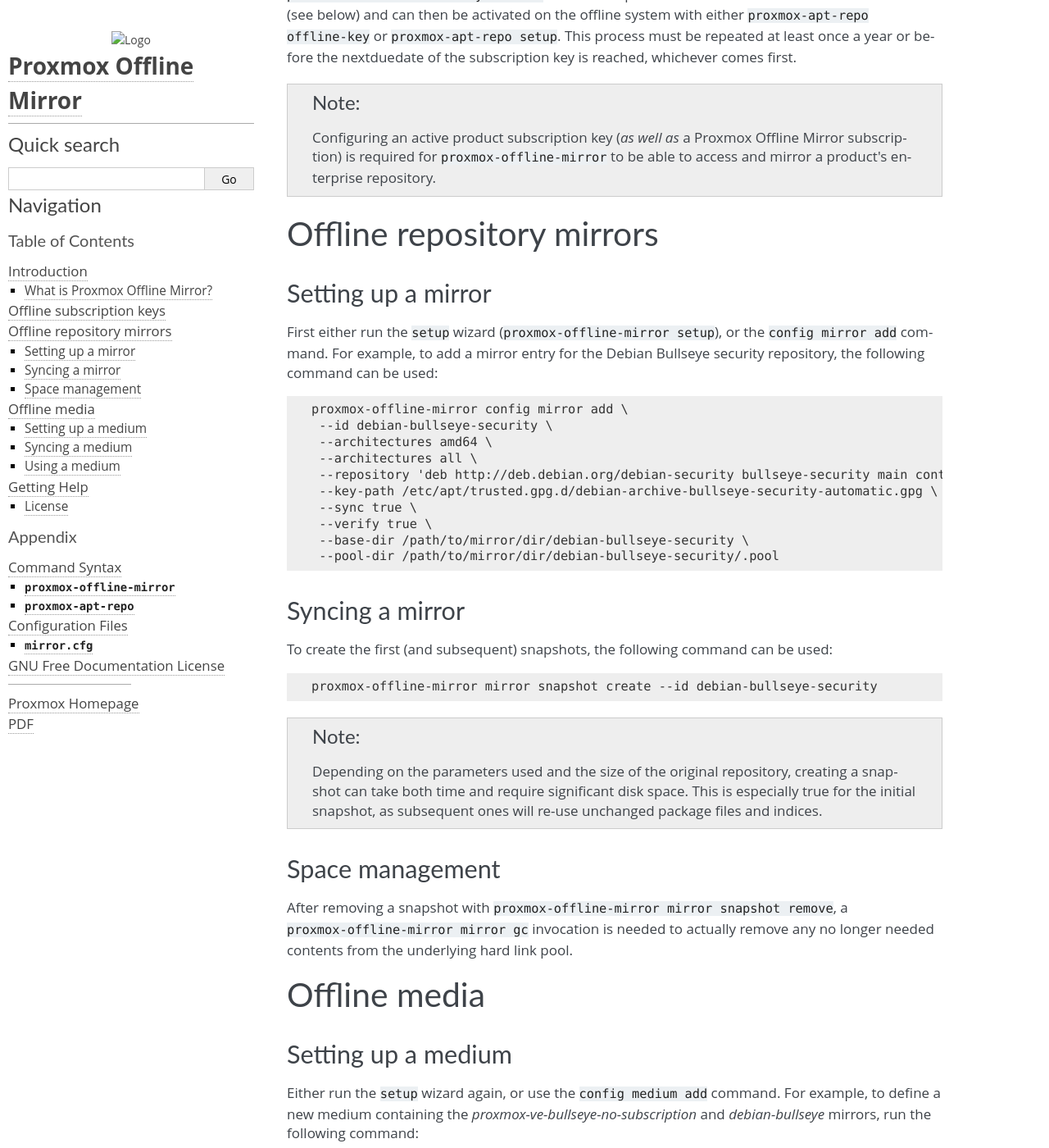
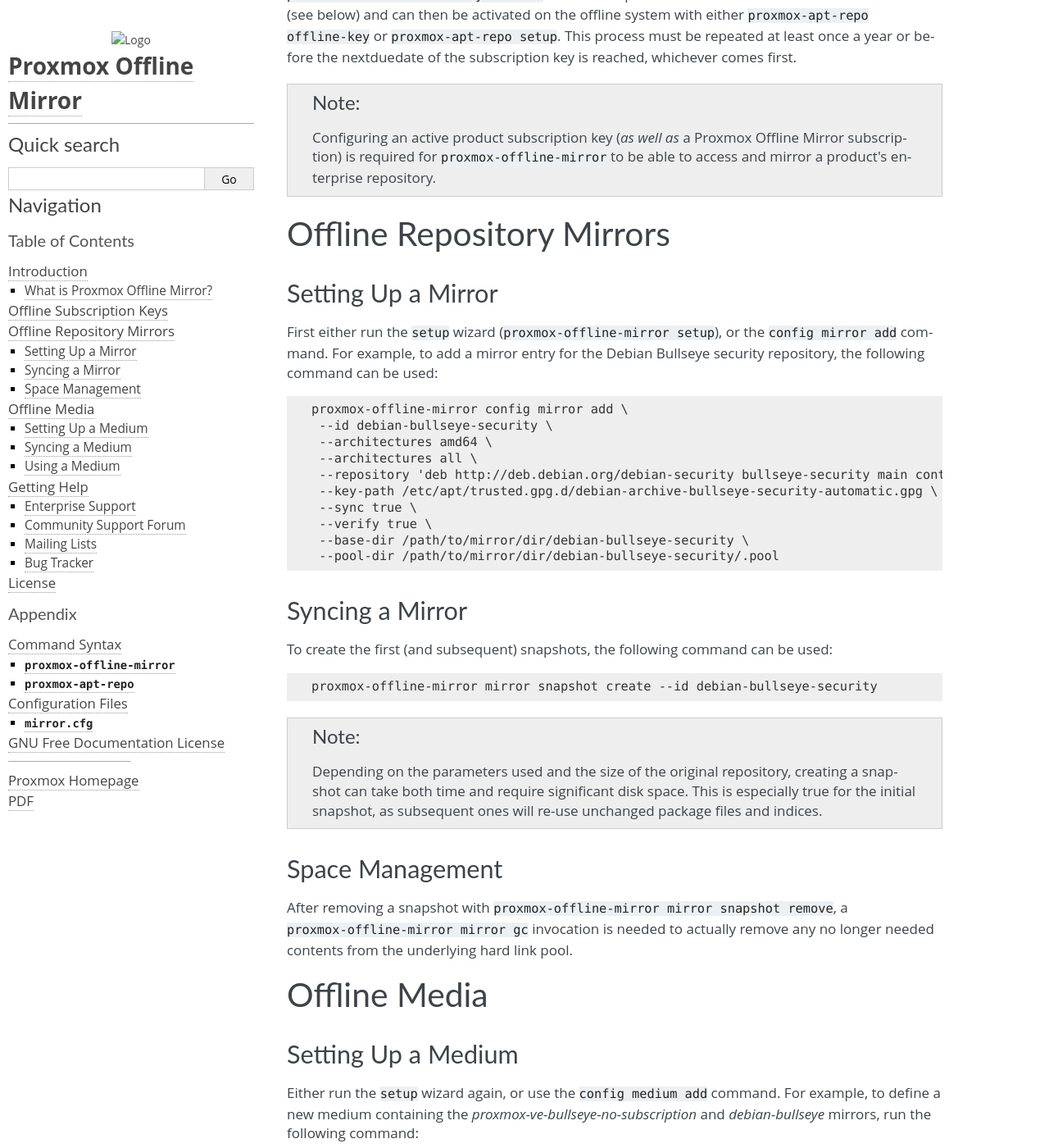
Before and after one commit to proxmox/proxmox-offline-mirror, a Sphinx documentation site: the page built from docs/introduction.rst, in a window 1280 px wide and 1400 px high, scrolled down 1271 px. Shown: the whole window at 82% size. Built offline with Sphinx 7.4.7, drawn with Linux system fonts in a browser that asks for light colours; some of the changed text lies outside the part shown.

Commit message:
docs: fix title case and heading markers
Signed-off-by: Thomas Lamprecht <t.lamprecht@proxmox.com>

```diff
--- a/docs/introduction.rst
+++ b/docs/introduction.rst
@@ -43,7 +43,7 @@
 overridable on a per command basis (for example, to allow operation as non-root
 user).
 
-Offline subscription keys
+Offline Subscription Keys
 =========================
 
 When using ``proxmox-offline-mirror`` with a corresponding Proxmox Offline Mirror subscription key,
@@ -67,10 +67,10 @@
    subscription) is required for ``proxmox-offline-mirror`` to be able to access and mirror a
    product's enterprise repository.
 
-Offline repository mirrors
+Offline Repository Mirrors
 ==========================
 
-Setting up a mirror
+Setting Up a Mirror
 -------------------
 
 First either run the ``setup`` wizard (``proxmox-offline-mirror setup``), or the
@@ -90,7 +90,7 @@
    --base-dir /path/to/mirror/dir/debian-bullseye-security \
    --pool-dir /path/to/mirror/dir/debian-bullseye-security/.pool
 
-Syncing a mirror
+Syncing a Mirror
 ----------------
 
 To create the first (and subsequent) snapshots, the following command can be used:
@@ -103,17 +103,17 @@
   snapshot can take both time and require significant disk space. This is especially true for the
   initial snapshot, as subsequent ones will re-use unchanged package files and indices.
 
-Space management
+Space Management
 ----------------
 
 After removing a snapshot with ``proxmox-offline-mirror mirror snapshot remove``, a
 ``proxmox-offline-mirror mirror gc`` invocation is needed to actually remove any no longer needed
 contents from the underlying hard link pool.
 
-Offline media
+Offline Media
 =============
 
-Setting up a medium
+Setting Up a Medium
 -------------------
 
 Either run the ``setup`` wizard again, or use the ``config medium add`` command.
@@ -131,7 +131,7 @@
    --verify true \
    --mountpoint /path/where/medium/is/mounted
 
-Syncing a medium
+Syncing a Medium
 ----------------
 
 To sync the local mirrors to a medium, the following command can be used:
@@ -143,7 +143,7 @@
 This command will sync all mirrors linked with this medium to the medium's mountpoint, as well as
 sync all offline keys for further processing by ``proxmox-apt-repo`` on the target system.
 
-Using a medium
+Using a Medium
 --------------
 
 After syncing a medium, unmount it and make it accessible on the (offline)
@@ -163,7 +163,7 @@
 .. _get_help_enterprise_support:
 
 Enterprise Support
-~~~~~~~~~~~~~~~~~~
+------------------
 
 Users with a `Proxmox Offline Mirror` subscription
 <https://www.proxmox.com/en/proxmox-offline-mirror/pricing>`_ have access to the
@@ -173,7 +173,7 @@
 For more information or for volume discounts, please contact office@proxmox.com.
 
 Community Support Forum
-~~~~~~~~~~~~~~~~~~~~~~~
+-----------------------
 
 We always encourage our users to discuss and share their knowledge using the
 `Proxmox Community Forum`_. The forum is moderated by the Proxmox support team.
@@ -181,7 +181,7 @@
 a large forum is a great place to get information.
 
 Mailing Lists
-~~~~~~~~~~~~~
+-------------
 
 Proxmox Offline Mirror is fully open-source and contributions are welcome! Here
 is the primary communication channel for developers:
@@ -189,7 +189,7 @@
 :Mailing list for developers: `PVE Development List`_
 
 Bug Tracker
-~~~~~~~~~~~
+-----------
 
 Proxmox runs a public bug tracker at `<https://bugzilla.proxmox.com>`_. If an
 issue appears, file your report there. An issue can be a bug, as well as a
@@ -197,7 +197,7 @@
 of the issue and will send a notification once it has been solved.
 
 License
--------
+=======
 
 |pom-copyright|
 
```
